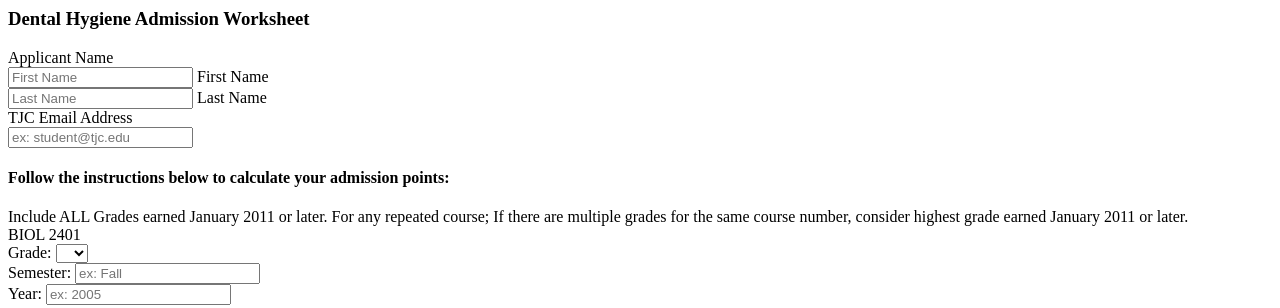
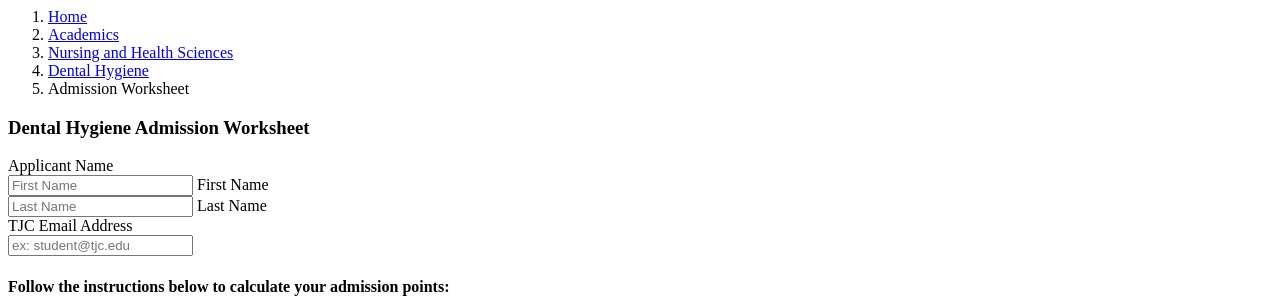
Before and after one commit to tylerjuniorcollege/fdf-to-jotform, a PHP site: page /templates/dental/hygeineworksheet.php in a window 1280 px wide. Shown: the top 308 px of the page. Run offline with PHP 8.4, Linux system fonts and the light colour scheme; some libraries are stand-ins or nearby versions.

Commit message:
Added Breadcrumbs

```diff
--- a/templates/dental/hygeineworksheet.php
+++ b/templates/dental/hygeineworksheet.php
@@ -14,6 +14,13 @@ if(isset($data['answers'])) {
 }
 
 ?>
+      <ol class="breadcrumb">
+        <li><a href="http://www.tjc.edu">Home</a></li>
+        <li><a href="http://www.tjc.edu/info/20000/academics">Academics</a></li>
+        <li><a href="http://www.tjc.edu/info/2004131/nursing_and_health_sciences">Nursing and Health Sciences</a></li>
+        <li><a href="http://www.tjc.edu/info/2004131/nursing_and_health_sciences/96/dental_hygiene">Dental Hygiene</a></li>
+        <li class="active">Admission Worksheet</li>
+      </ol>
       <?php if(!isset($data['framed'])): ?>
       <div class="row page-header">
         <h3>Dental Hygiene Admission Worksheet</h3>
```
